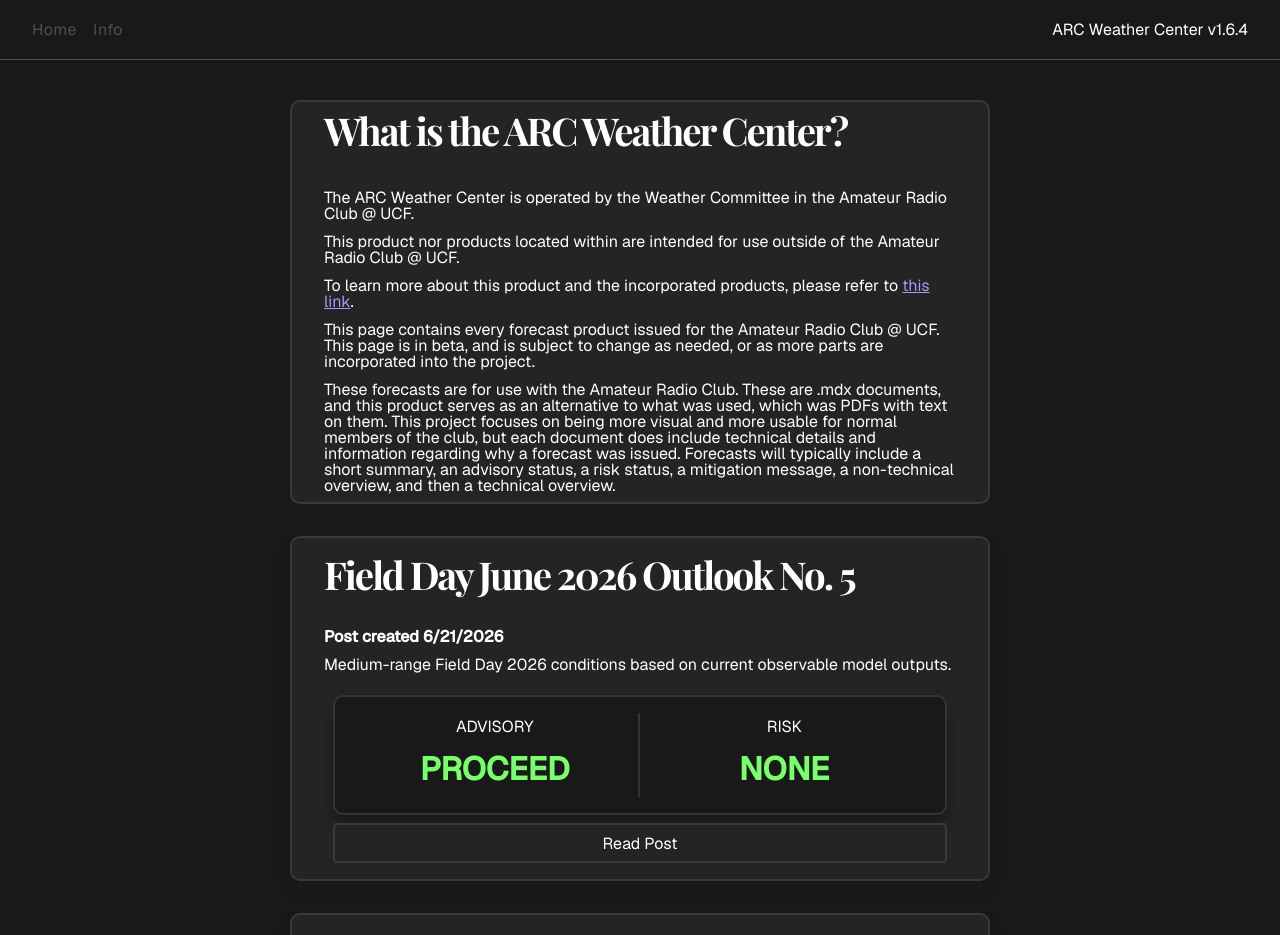
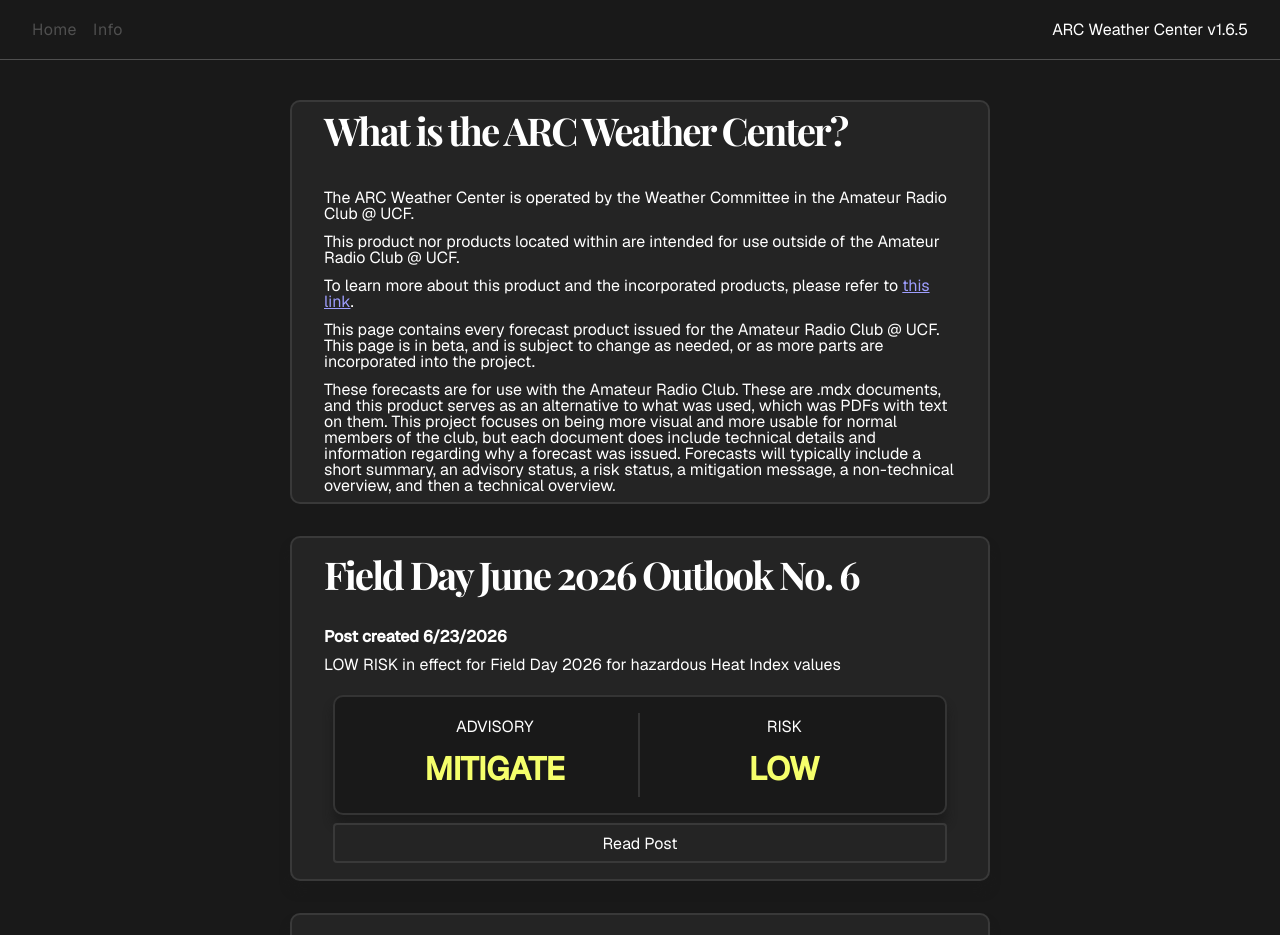
Before and after one commit to skyechannelwrx/ARC-Weather-Center, a React (Vite) app: page / in a window 1280 px wide. Shown: the top 935 px of the page. Built offline with nearby package versions, Linux system fonts and the light colour scheme.

Commit message:
New post

```diff
--- a/src/components/Navbar.tsx
+++ b/src/components/Navbar.tsx
@@ -7,7 +7,7 @@
                 <Link to="/">Home</Link>
                 <Link to="/info">Info</Link>
             </ul>
-            <p>ARC Weather Center v1.6.4</p>
+            <p>ARC Weather Center v1.6.5</p>
         </nav>
     );
 }
--- /dev/null
+++ b/src/content/field-day-2026-sixth.otlk.mdx
@@ -0,0 +1,61 @@
+export const metadata = {
+    slug: "field-day-june-2026-outlook-no-6",
+    title: "Field Day June 2026 Outlook No. 6",
+    description: "LOW RISK in effect for Field Day 2026 for hazardous Heat Index values",
+    date: "2026-06-23T20:13:00Z",
+    validfrom: "2026-06-26T16:00:00Z",
+    validto: "2026-06-28T22:00:00Z",
+    nextupdateby: "2026-06-24T22:00:00Z",
+    risk: "Low",
+    type: "event",
+    advisory: "Mitigate",
+    hazards: [
+        {
+            hazard: "Heat",
+            impact: "Low",
+            summary: "Hazardous heat index values up to 102 possible",
+            color: "yellow",
+            fill: 1,
+        },
+    ],
+    event: "Field Day June 2026",
+    confidence: 60,
+    problowrisk: 80,
+    probmodrisk: 40,
+    probhighrisk: 2,
+}
+
+## Operational Summary
+**...HIGH HEAT RISK...**
+
+A high heat risk is seeming very likely as we approach Field Day. Those operating outdoors between the hours of 11am to 5pm, on the 26th, 27th, and 28th, should be aware of the potential for extreme heat. High heat index values of up to 102 are possible. Heat index values could go higher; the potential exists for heat index values up to 105, which would warrant the issuance of a Moderate risk.
+
+Please refer to the Mitigation section for safety information.
+
+## Mitigation
+**...HIGH HEAT RISK PREPAREDNESS...**
+
+High heat index values of up to 102, and possibly up to 105, are possible on the 26th, 27th, and 28th. These heat index values are hazardous, and could result in heat exshaustion or heat stroke if proper care is not exercised during the peak heating hours, which are between 11am to 5pm.
+
+Wear light, loose-fitting clothing. Drink plenty of water. Stay out of the sun when possible, and avoid strenuous activity through the peak heating hours of the day. Wear light colored clothing, dark colored clothing may absorb more heat from the sun. Return to an air conditioned room or vehicle if the heat becomes unbearable.
+
+## Discussion
+**...HIGH HEAT RISK...**
+
+The high heat risk threat for Field Day has prompted the issuance of a Low risk. This low risk is for hazardous heat index values up to 102. However, it is possible heat index values could exceed this, and reach up to 105. If this is the case, a Moderate risk would be required for a Moderate hazard. Even if a Moderate risk is issued, however, mitigation would only be the necessary requirement as it relates to this high heat risk.
+
+**...FOG AND CONDENSATION...**
+
+Fog is becoming increasingly more likely, particularly over the night hours of the 27th and early morning hours of the 28th. Visibility could be drastically reduced. The ECWMF and the medium-range NAM model, a model which was previously out of range, both highlight our area within a lowered visibility section. More time will be necessary to determine if this threat is to materialize, and to what extent it will. Currently visibility reduction estimates are 4 to 2 miles visibility. However, the RRFS currently depicts widespread reductions in visibility, currently across the night hours of the 26th. This includes small pockets of reduced visibility to 1.5 to 1 mile or less in areas, with our area mostly being impacted by a reduction around 1.5 miles.
+
+The RRFS particularly appears to support a condensation risk already across the 26th into the 27th, but until the full range can be viewed, nothing as of yet is conclusive.
+
+**...THUNDERSTORMS AND RAIN...**
+
+Thunderstorms and assosciated precipitation may be possible on the 26th, 27th, and 28th. The NAM has displayed CAPE values as high as 3000 J/Kg in the early morning hours of the 26th. CAPE values will not drastically reduce overnight, and storms may be able to continue convecting through the overnight period. In any case, precipitation is seeming the most likely threat at this time, but to amount of rain will occur is yet to be determined. Unpredictability in storm placement and timing makes this task considerably harder, and thus, a low risk assosciated with rainfall was ommitted. Thunderstorm likelihood cannot yet be ascertained, and thus, a Moderate risk based on Thunderstorms was ommitted. If certainty can be gained in the likelihood and probability of Thunderstorms, a Moderate risk could be issued based on this threat. Depending on different models, a Moderate risk for thunderstorms and a subsequent Moderate risk for precipitation could be added in the future.
+
+**...WIND THREAT...**
+
+The RRFS displayed areas of increased wind gusts up to 20 MPH, and even some areas of up to 30 MPH. However, this appears isolated, and may coincide with the model depicting thunderstorms. The ECWMF also displayed pockets of increased winds. If this is related to thunderstorms, then no wind threat will be added, but will be marked alongside the thunderstorm threat for the area, should one materialize.
+
+The next debrief will be issued by 22Z on June 24th.
```
